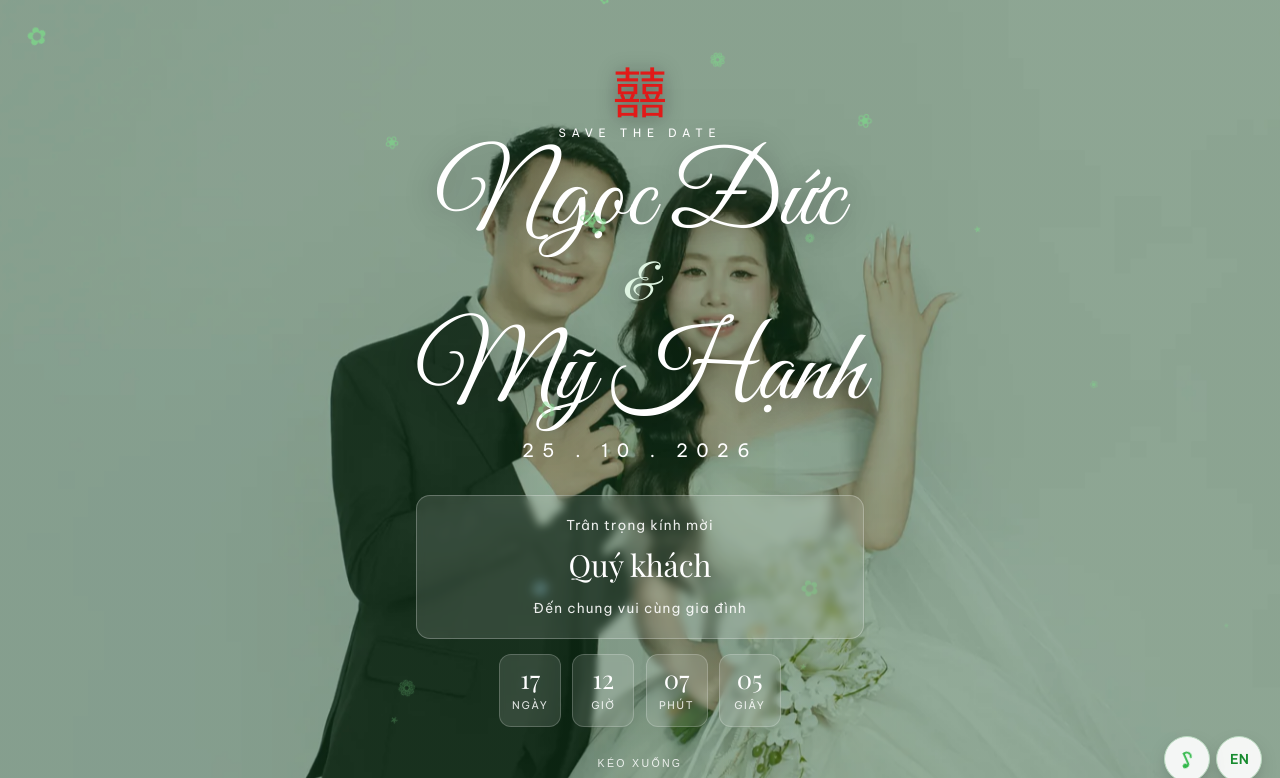
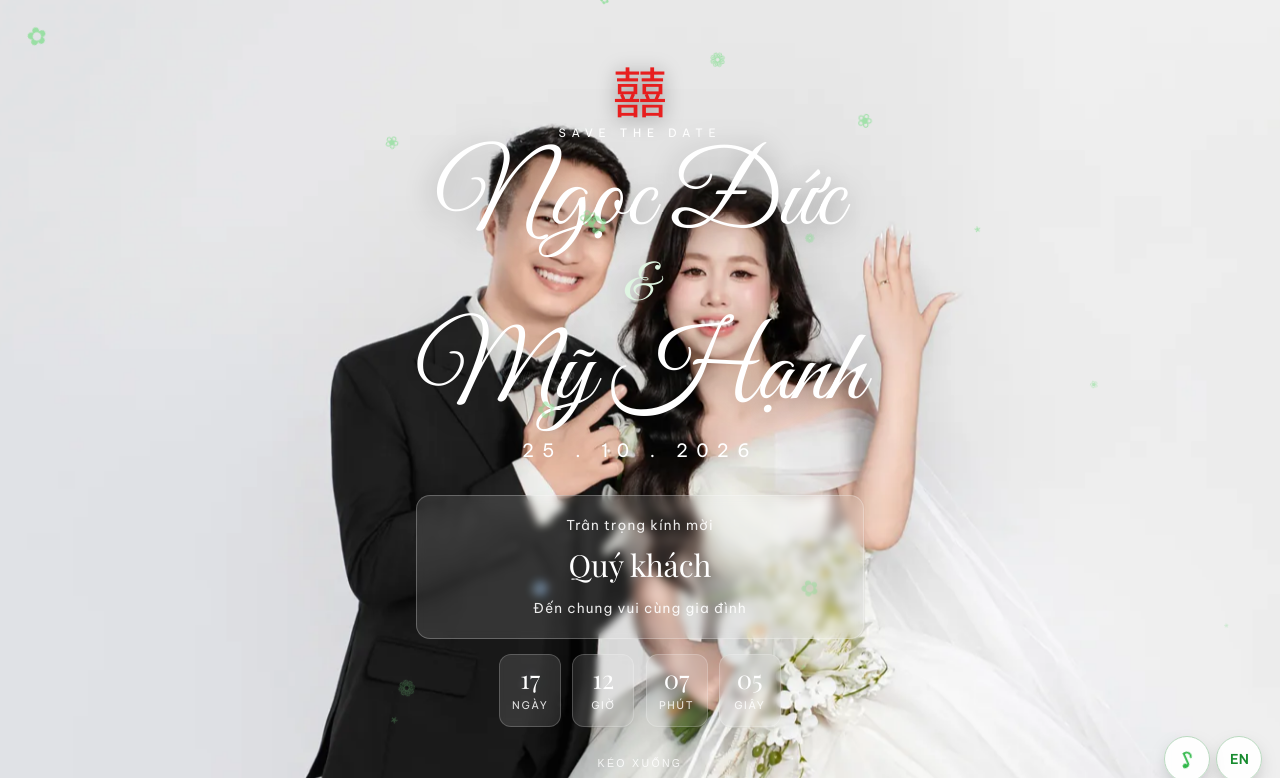
Before and after one commit to DucLe-VN/duc-hanh-wedding, a website: page index.html in a window 1280 px wide. Both pictures are taken after a click on the button "Mở thiệp mời". Shown: the top 778 px of the page. Drawn offline with nearby package versions, Linux system fonts and the light colour scheme; a web font is replaced by a local one.

Commit message:
Update style.css

```diff
--- a/assets/css/style.css
+++ b/assets/css/style.css
@@ -339,11 +339,7 @@ img{ max-width:100%; display:block; }
   position:absolute;
   inset:0;
   z-index:1;
-  background:linear-gradient(
-    var(--color-overlay),
-    var(--color-overlay) 55%,
-    var(--color-overlay)
-  );
+  background:transparent;
 }
 
 .hero-inner{
```
